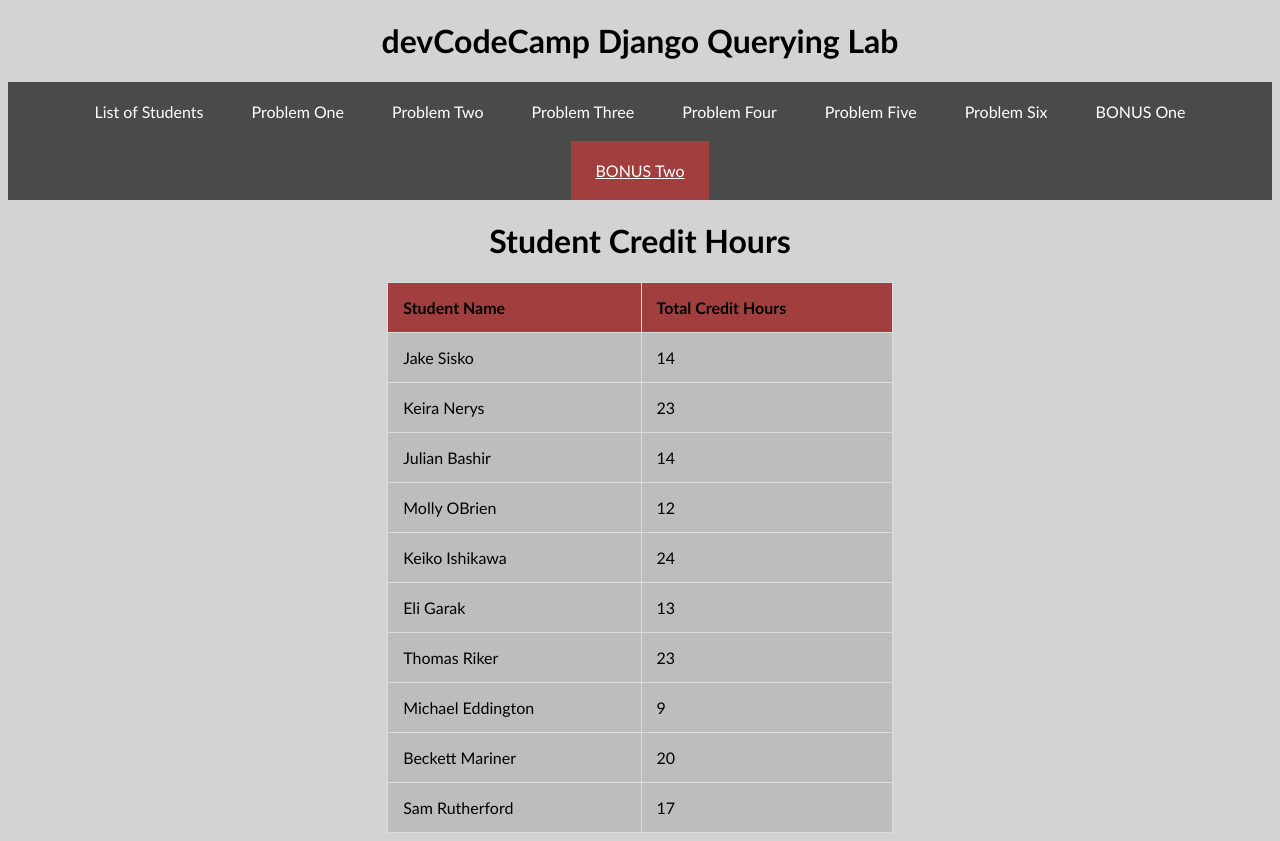
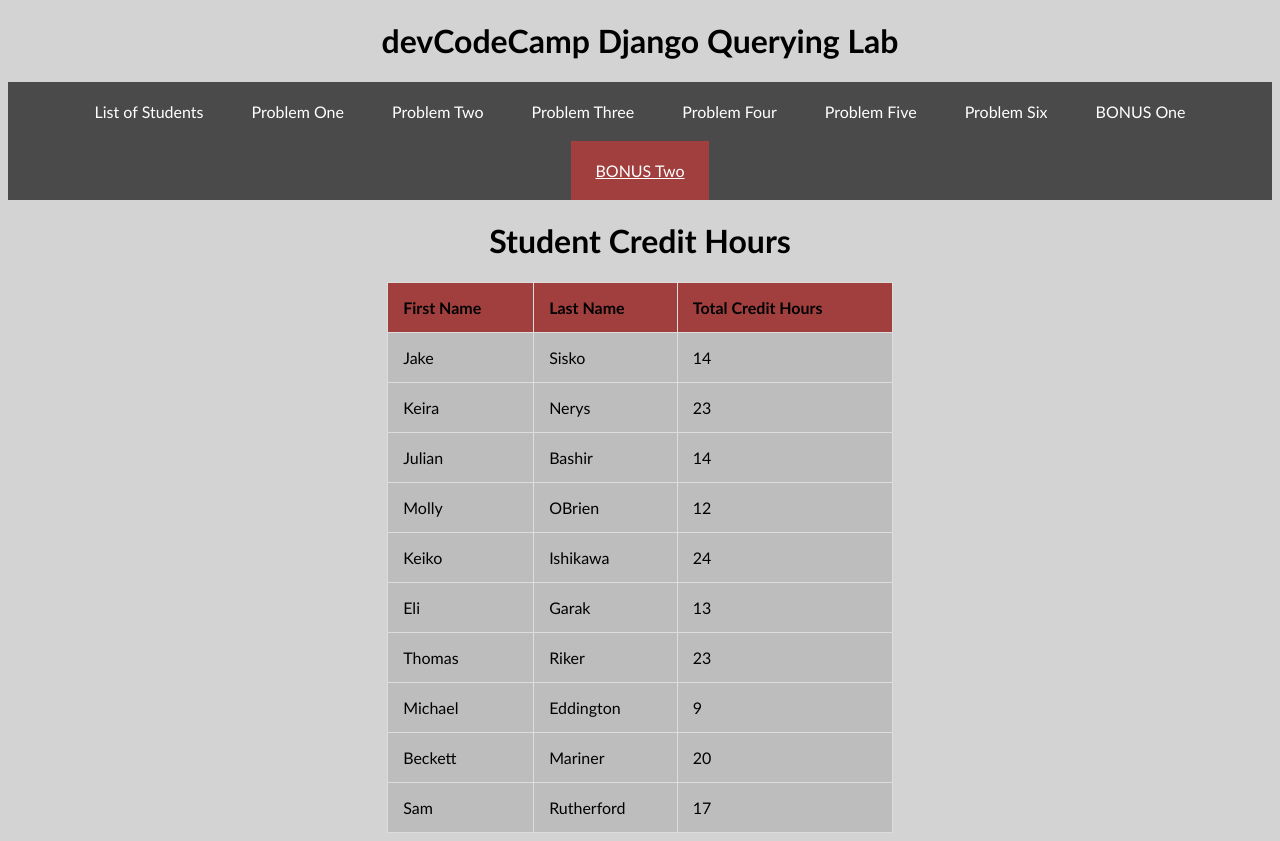
Before and after one commit to aschmidt2020/queryinglabschooldb, a Django app: page /lab/bonus_two/ in a window 1280 px wide. Run offline with Django 3.2, Linux system fonts and the light colour scheme; data comes from the database, SQL or seed files in the repository.

Commit message:
updated bonus one page to show first name, last name columns instead of just full name

```diff
--- a/querying_lab/school_db/templates/school/bonus_two.html
+++ b/querying_lab/school_db/templates/school/bonus_two.html
@@ -29,12 +29,12 @@
         <table class="center-table">
             <thead>
                 <tr>
-                    <th>Student Name</th><th>Total Credit Hours</th>
+                    <th>First Name</th> <th>Last Name</th><th>Total Credit Hours</th>
                 </tr>
             </thead>
             <tbody>
                 {% for key, value in student_hours.items %}
-                <tr> <td>{{key}}</td> <td>{{value}}</td></tr>
+                <tr> <td>{{key.first_name}}</td> <td>{{key.last_name}}</td> <td>{{value}}</td></tr>
                 {% endfor %}
             </tbody>
         </table>
```
